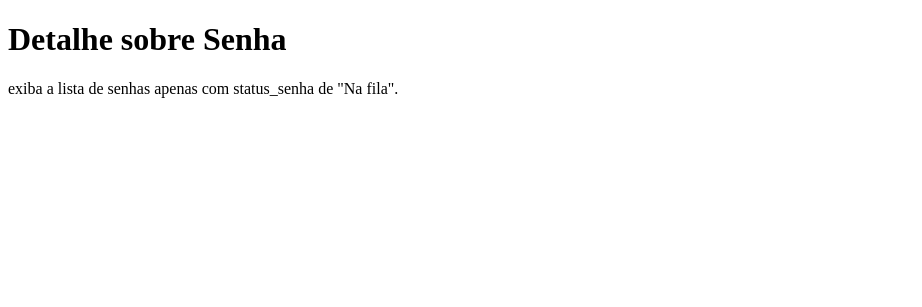
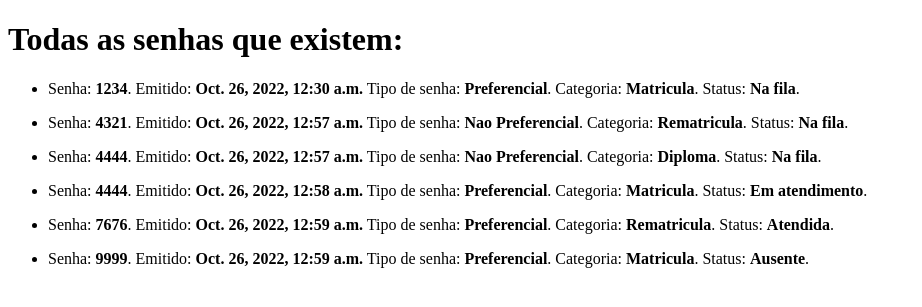
Before and after one commit to diego-card/avaliacaopi2, a Django app: page /senhas in a window 1280 px wide. Shown: the top 307 px of the page, without its empty margins (0-922 px from the left). Run offline with Django 3.2, Linux system fonts and the light colour scheme; data comes from the database, SQL or seed files in the repository; both versions use the stored data as it was after the commit.

Commit message:
Versão finalizada

```diff
--- a/painelsenhas/senhas/models.py
+++ b/painelsenhas/senhas/models.py
@@ -14,8 +14,8 @@ class StatusSenha(models.Model):
     nome = models.CharField(max_length=45, null=False)
 
 class Senha(models.Model):
-    senha = models.CharField(max_length=255, null=False)
-    hora_data = models.CharField(max_length=255, null=False)
+    senha = models.IntegerField(null=False)
+    hora_data = models.DateTimeField(auto_now_add=True)
     categoria = models.ForeignKey(Categoria, on_delete=models.CASCADE)
     tipo = models.ForeignKey(PainelTipo, on_delete=models.CASCADE)
     status = models.ForeignKey(StatusSenha, on_delete=models.CASCADE)
--- a/painelsenhas/senhas/templates/perfil.html
+++ /dev/null
@@ -1,11 +0,0 @@
-<!DOCTYPE html>
-<html lang="pt-br">
-    <head>
-        <meta charset="utf-8">
-        <title>Senhas</title>
-    </head>
-    <body>
-         <h1>Detalhe sobre Senha</h1>
-         <p>exiba a lista de senhas apenas com status_senha de "Na fila".</p>
-    </body>
-</html>
--- /dev/null
+++ b/painelsenhas/senhas/templates/senhas.html
@@ -0,0 +1,21 @@
+<!DOCTYPE html>
+<html lang="pt-br">
+    <head>
+        <meta charset="utf-8">
+        <title>Senhas</title>
+    </head>
+    <body>
+        <h1>Todas as senhas que existem:</h1>
+        {% if senhas %}
+            <ul>
+                {% for senha in senhas %}
+                    <li>
+                        <p>Senha: <b>{{ senha.senha }}</b>. Emitido: <b>{{ senha.hora_data }}</b> Tipo de senha: <b>{{ senha.tipo.nome }}</b>. Categoria: <b>{{  senha.categoria.nome }}</b>. Status: <b>{{ senha.status.nome }}</b>.</p>
+                    </li>
+                {% endfor %}
+            </ul>
+        {% else %}
+            <p>Nenhum Perfil encontrado.</p>
+        {% endif %}
+    </body>
+</html>
--- a/painelsenhas/senhas/views.py
+++ b/painelsenhas/senhas/views.py
@@ -12,5 +12,8 @@ def index(request):
 
 def exibir(request):
 
-    # senha = Senha()
-    return render(request, 'perfil.html')
+    data = Senha.objects.all()
+    senha = {
+        "senhas": data
+    }
+    return render(request, 'senhas.html', senha)
```
Also changed, not shown: painelsenhas/senhas/templates/index.html (+6 -5 lines), painelsenhas/db.sqlite3, painelsenhas/senhas/migrations/0001_initial.py (added), painelsenhas/senhas/migrations/0002_auto_20221026_0010.py (added), painelsenhas/senhas/migrations/__init__.py (added).
